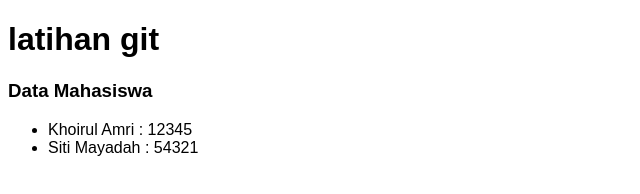
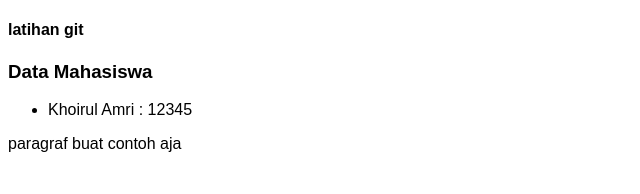
Before and after one commit to Khoirul-Amri/test-repository, a plain HTML site: page index.html in a window 1280 px wide. Shown: the whole page, without its empty margins (0-640 px from the left). Drawn offline with Linux system fonts and the light colour scheme.

Commit message:
mengubah isi dari file index.html

```diff
--- a/index.html
+++ b/index.html
@@ -12,13 +12,13 @@
     </style>
 </head>
 <body>
-    <h1>latihan git</h1>
+    <h4>latihan git</h4>
 
     <h3>Data Mahasiswa</h3>
     <ul>
         <li>Khoirul Amri : 12345</li>
-        <li>Siti Mayadah : 54321</li>
     </ul>
+    <p>paragraf buat contoh aja</p>
     <script src="script.js"></script>
 </body>
 </html>
```
